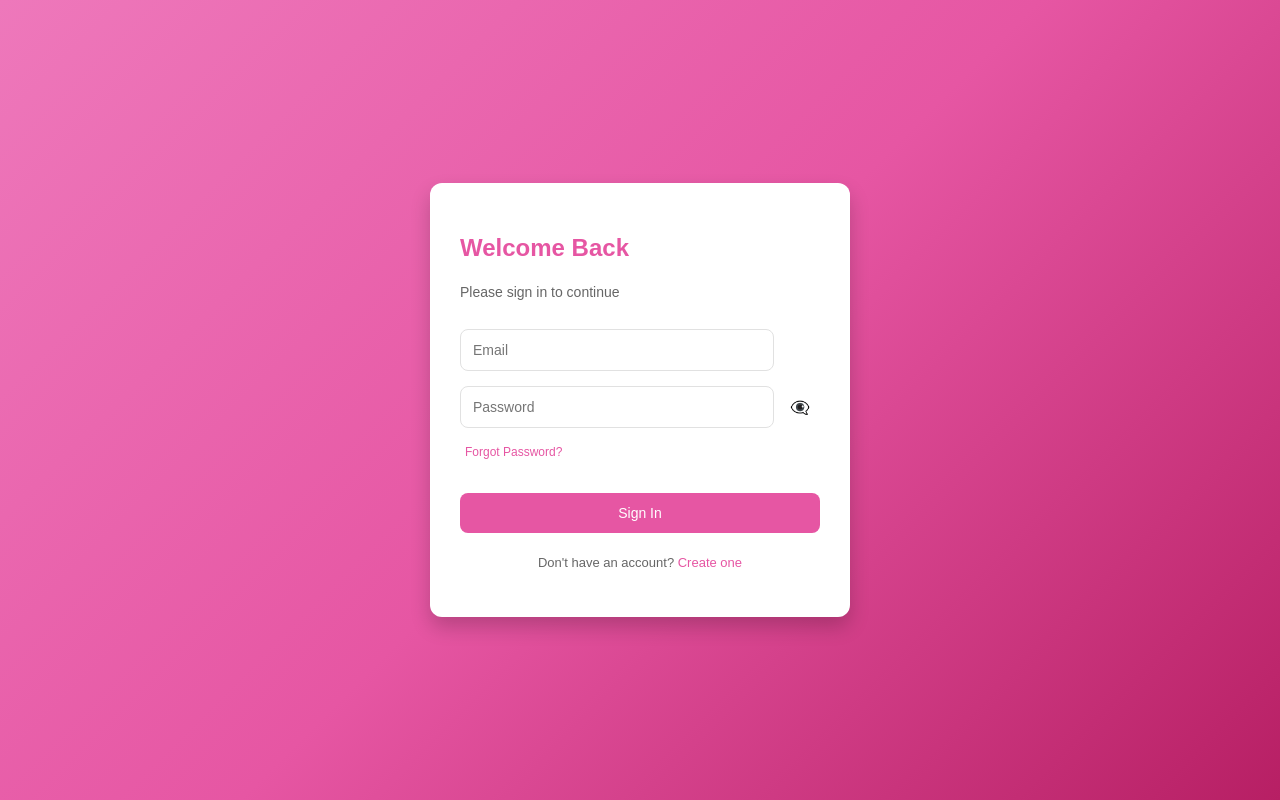
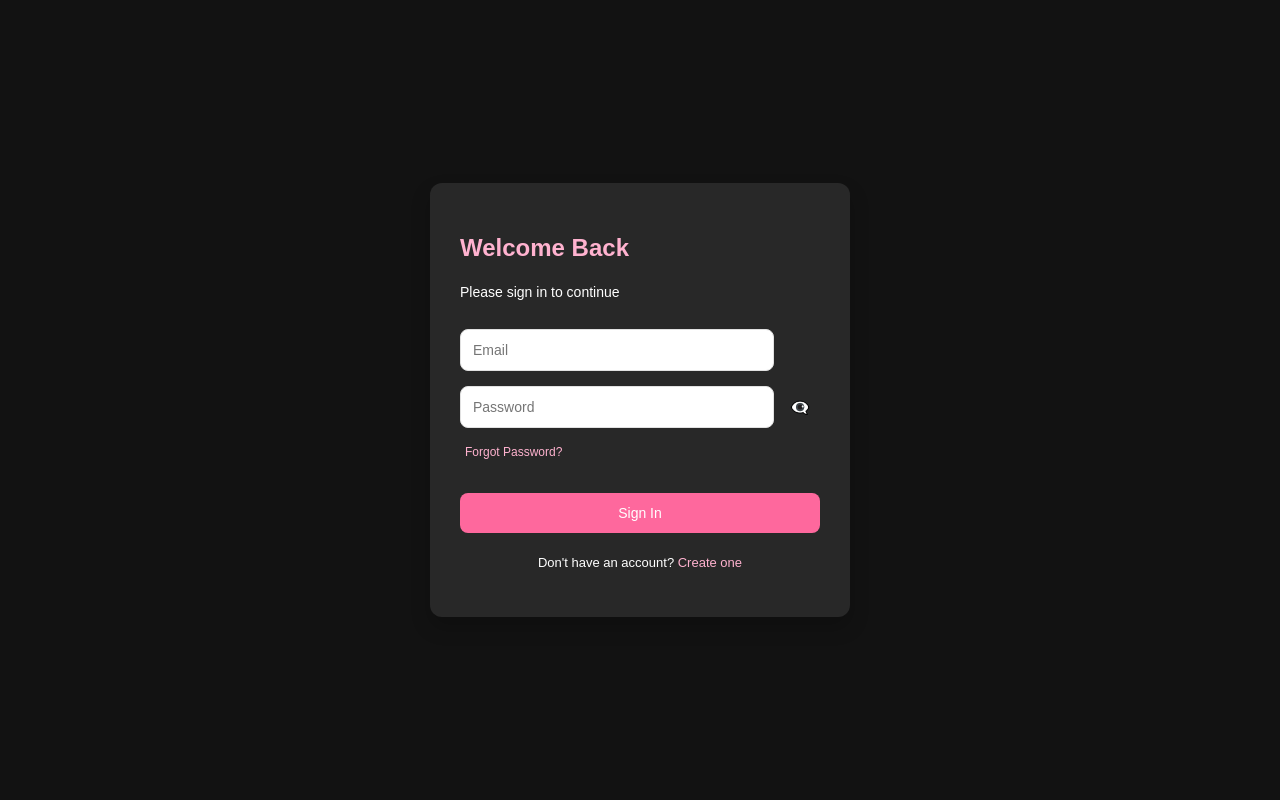
Before and after one commit to Zyldzkie/Movie-Site, a React (Create React App) app in the folder frontend/: page / in a window 1280 px wide. Built offline with nearby package versions, Linux system fonts and the light colour scheme; the HTML template or start-up script is replaced by a standard one.

Commit message:
fix login/register style

```diff
--- a/frontend/src/Login/Login.css
+++ b/frontend/src/Login/Login.css
@@ -12,11 +12,11 @@ body {
   display: flex;
   align-items: center;
   justify-content: center;
-  background: linear-gradient(135deg, #ee78bb, #e656a3, #b71f64);
+ background-color: #121212;
 }
 
 .login-card1 {
-  background: rgba(255, 255, 255, 1);
+ background-color: #282828;
   border-radius: 12px;
   padding: 30px;
   width: 100%;
@@ -30,14 +30,14 @@ body {
 }
 
 .login-header1 h1 {
-  color: #e656a3;
+  color: #FFB2CF;
   font-size: 24px;
   margin-bottom: 5px;
   font-weight: 600;
 }
 
 .login-header1 p {
-  color: #666;
+  color: #fff;
   font-size: 14px;
 }
 
@@ -88,7 +88,7 @@ body {
 }
 
 .forgot-link {
-  color: #e656a3;
+  color: #FFB2CF;
   text-decoration: none;
   font-size: 12px;
   transition: color 0.2s ease;
@@ -99,7 +99,7 @@ body {
 }
 
 .login-button {
-  background: #e656a3;
+  background: #fe689d;
   color: white;
   padding: 12px;
   border: none;
@@ -114,6 +114,7 @@ body {
 .login-button:hover {
   opacity: 0.95;
   transform: translateY(-1px);
+  background-color: #f54784;
 }
 
 .login-button:disabled {
@@ -142,11 +143,11 @@ body {
   text-align: center;
   margin-top: 20px;
   font-size: 13px;
-  color: #666;
+  color: #fff;
 }
 
 .register-link {
-  color: #e656a3;
+  color: #FFB2CF;
   text-decoration: none;
   font-weight: 500;
   transition: color 0.2s ease;
--- a/frontend/src/Register/Register.css
+++ b/frontend/src/Register/Register.css
@@ -3,11 +3,11 @@
   display: flex;
   align-items: center;
   justify-content: center;
-  background: linear-gradient(135deg, #ee78bb, #e656a3, #b71f64);
+  background-color: #121212;
 }
 
 .register-card {
-  background: rgba(255, 255, 255, 1);
+  background-color: #282828;
   border-radius: 12px;
   padding: 30px;
   width: 100%;
@@ -21,14 +21,14 @@
 }
 
 .register-header h1 {
-  color: #e656a3;
+  color: #FFB2CF;
   font-size: 24px;
   margin-bottom: 5px;
   font-weight: 600;
 }
 
 .register-header p {
-  color: #666;
+  color: #fff;
   font-size: 14px;
 }
 
@@ -39,7 +39,7 @@
 }
 
 .register-button {
-  background: #e656a3;
+  background: #fe689d;
   color: white;
   padding: 12px;
   border: none;
@@ -51,9 +51,14 @@
   margin-top: 10px;
 }
 
+.login-prompt2{
+  color: #fff;
+}
+
 .register-button:hover {
   opacity: 0.95;
   transform: translateY(-1px);
+  background-color: #f54784;
 }
 
 .register-button:disabled {
@@ -66,7 +71,7 @@
   text-align: center;
   margin-top: 20px;
   font-size: 13px;
-  color: #666;
+  color: #fff;
 }
 
 
@@ -111,7 +116,7 @@
 }
 
 .login-link2 {
-  color: #e656a3;
+  color: #FFB2CF;
   text-decoration: none;
   font-weight: 500;
   transition: color 0.2s ease;
```
